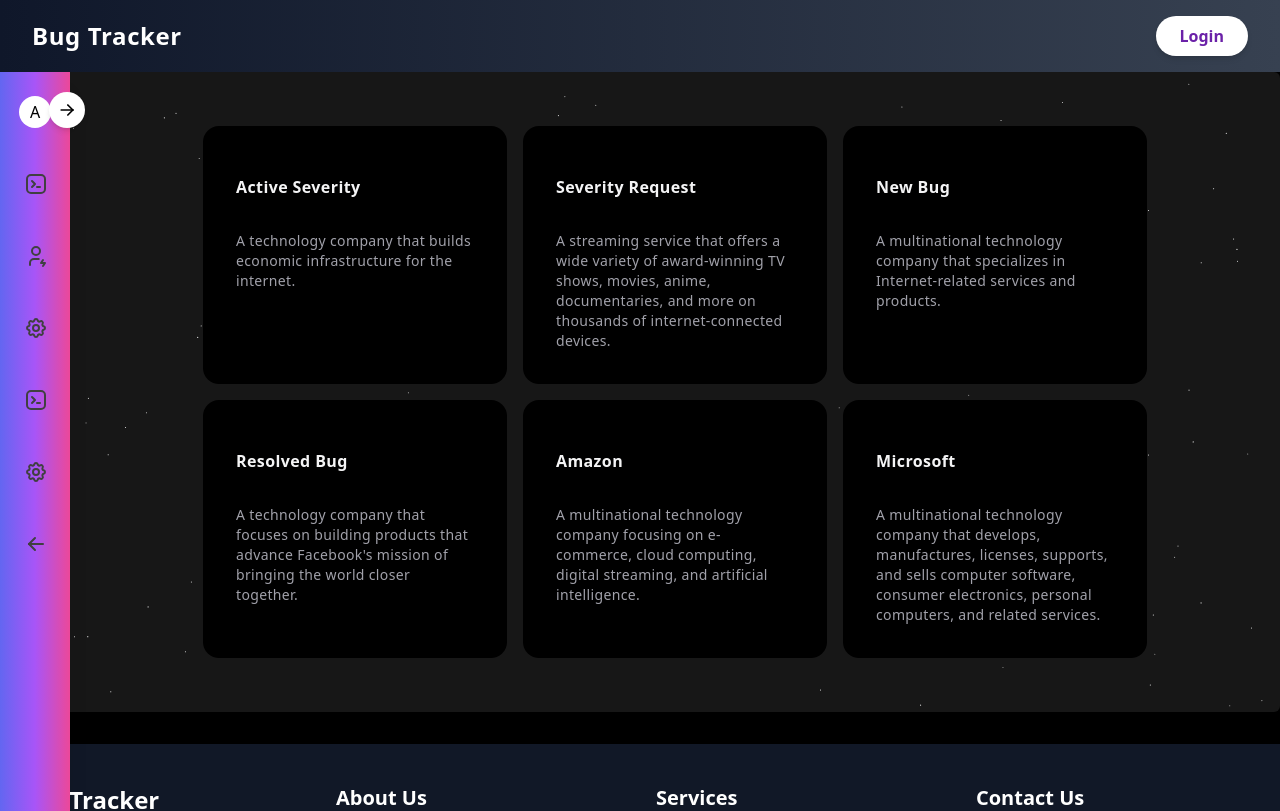
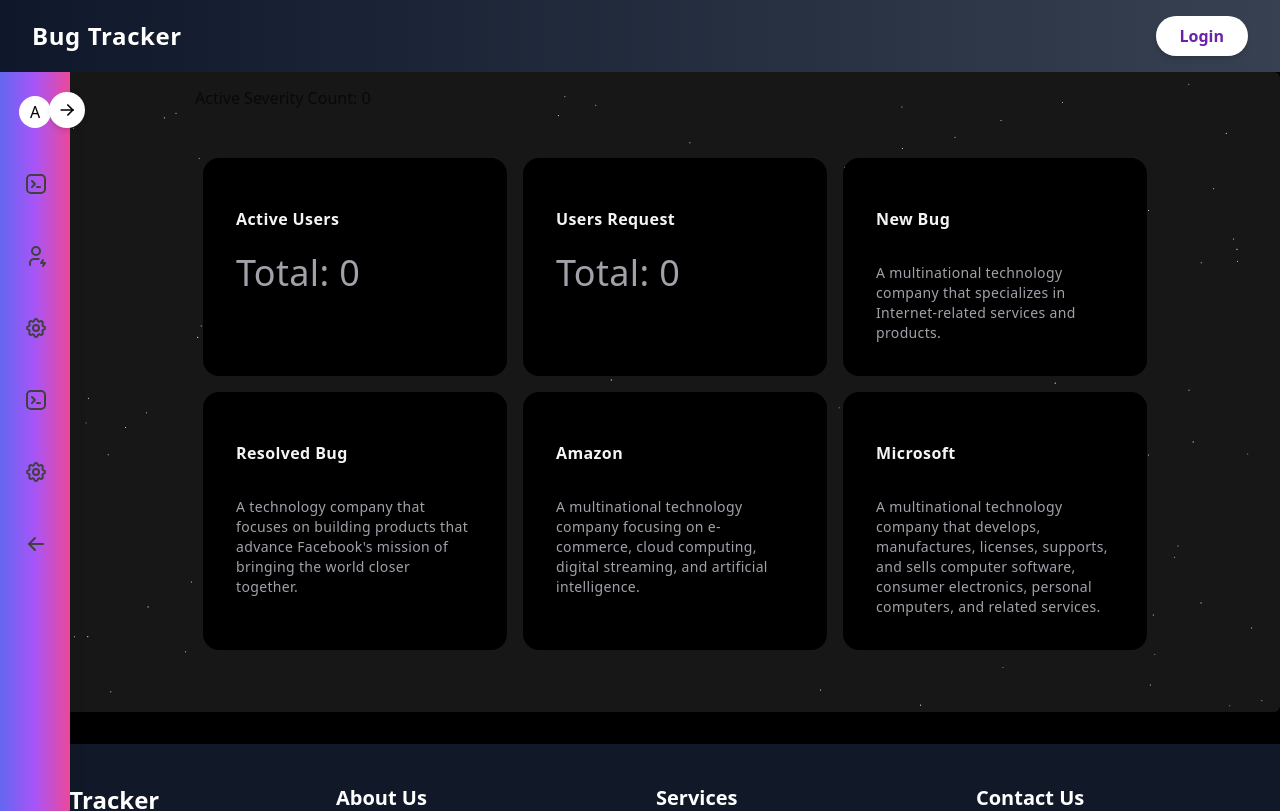
Before and after one commit to R4kesh/BugTracker_Client, a React (Vite) app: page /admindashboard in a window 1280 px wide. Shown: the top 811 px of the page. Built offline with nearby package versions, Linux system fonts and the light colour scheme; no server answers.

Commit message:
user approval list

```diff
--- a/src/components/AdminDashboard/SeverityManagement.tsx
+++ b/src/components/AdminDashboard/SeverityManagement.tsx
@@ -1,4 +1,3 @@
-
 
 // import React from 'react';
 // import AdminNavbar from '../AdminNavbar';
--- a/src/components/CardHoverEffectDemo.tsx
+++ b/src/components/CardHoverEffectDemo.tsx
@@ -3,15 +3,16 @@
 import axios from 'axios';
 
 export function CardHoverEffectDemo() {
-  const [activeSeverityCount, setActiveSeverityCount] = useState(0);
+  const [userRequestCount, setUserRequestCount] = useState(0);
+  const [activeUserCount,setActiveUserCount]=useState(0)
 
   useEffect(() => {
-
     const fetchActiveSeverityCount = async () => {
       try {
-        const response = axios.get('http://localhost:3000/api/dashboard/dashboard_count');
-        console.log('res',response);
-        // setActiveSeverityCount(data.count);
+        const response = await axios.get('http://localhost:3000/api/dashboard/dashboard_count');
+        console.log('res', response.data.userRequestCount);
+        setUserRequestCount(response.data.userRequestCount);
+        setActiveUserCount(response.data.activeUserCount)
       } catch (error) {
         console.error('Error fetching active severity count:', error);
       }
@@ -20,47 +21,58 @@
     fetchActiveSeverityCount();
   }, []);
 
-  return (
-    <div className="max-w-5xl mx-auto px-8">
-      <HoverEffect items={projects} />
-    </div>
-  );
-}
-export const projects = [
+  // Create projects array dynamically using the activeSeverityCount
+  const projects = [
     {
-    title: "Active Severity",
-    description:
-      "A technology company that builds economic infrastructure for the internet.",
-    link: "https://stripe.com",
+      title: "Active Users",
+      description: (
+        <span style={{ fontSize: '36px', fontStyle: 'Roboto' }}>
+          Total: {activeUserCount}
+        </span>
+      ),
+      link: "",
     },
     {
-    title: "Severity Request",
-    description:
-      "A streaming service that offers a wide variety of award-winning TV shows, movies, anime, documentaries, and more on thousands of internet-connected devices.",
-    link: "https://netflix.com",
+      title: "Users Request",
+      description: (
+        <span style={{ fontSize: '36px', fontStyle: 'Roboto' }}>
+          Total: {userRequestCount}
+        </span>
+      ),
+      link: "",
     },
     {
       title: "New Bug",
       description:
         "A multinational technology company that specializes in Internet-related services and products.",
-    link: "https://google.com",
+      link: "",
     },
     {
       title: "Resolved Bug",
       description:
         "A technology company that focuses on building products that advance Facebook's mission of bringing the world closer together.",
-    link: "https://meta.com",
+      link: "",
     },
     {
       title: "Amazon",
       description:
         "A multinational technology company focusing on e-commerce, cloud computing, digital streaming, and artificial intelligence.",
-    link: "https://amazon.com",
+      link: "",
     },
     {
       title: "Microsoft",
       description:
         "A multinational technology company that develops, manufactures, licenses, supports, and sells computer software, consumer electronics, personal computers, and related services.",
-    link: "https://microsoft.com",
+      link: "",
     },
   ];
+
+  return (
+    <div className="max-w-5xl mx-auto px-8">
+      <div>
+        <h3>Active Severity Count: {userRequestCount}</h3> {/* Display the count */}
+      </div>
+      <HoverEffect items={projects} />
+    </div>
+  );
+}
--- a/src/components/Spotlight.tsx
+++ b/src/components/Spotlight.tsx
@@ -32,7 +32,7 @@
         fill="white"
       />
       <div className="p-4 w-full relative z-10 flex flex-col items-center justify-center">
-          <h3 className='text-center text-4xl mb-10 text-white'>Severity New Requests</h3>
+          <h3 className='text-center text-4xl mb-10 text-white'>User New Requests</h3>
         <div className="w-full   max-w-7xl">
           {/* <TableDemo />  */}
           <TableDemostructure/>
--- a/src/components/ui/table.tsx
+++ b/src/components/ui/table.tsx
@@ -1,15 +1,42 @@
-
-import React from 'react';
+import React, { useState, useEffect } from 'react';
+import axios from 'axios';
 
 export const TableDemostructure = () => {
-  const data = [
-    { id: 1, Name: 'John Doe', email: 'john@gmail.com', Number: '9876544321', Role: 'Developer', Action: 'Approve' },
-    // Add more rows if needed...
-  ];
+  const [data, setData] = useState([]);
+
+  useEffect(() => {
+    fetchData();
+  }, []);
+
+  // Function to fetch data
+  const fetchData = async () => {
+    try {
+      const response = await axios.get('http://localhost:3000/api/dashboard/requested_user');
+      setData(response.data); // Set the state with the fetched data
+    } catch (error) {
+      console.error('Error fetching data:', error);
+    }
+  };
+
+  // Function to handle the approval action
+  const handleApprove = async (id) => {
+    try {
+      const response = await axios.put(`http://localhost:3000/api/dashboard/approve_user/${id}`);
+      if (response.data.success) {
+        alert('User approved successfully');
+        fetchData(); // Refresh the table after successful approval
+      } else {
+        alert('Failed to approve the user');
+      }
+    } catch (error) {
+      console.error('Error approving user:', error);
+      alert('An error occurred while approving the user');
+    }
+  };
 
   return (
-    <div className=" overflow-x-auto">
-      <table className="mb-10  min-w-full table-auto bg-gray-900 text-gray-100 rounded-lg shadow-md">
+    <div className="overflow-x-auto">
+      <table className="mb-10 min-w-full table-auto bg-gray-900 text-gray-100 rounded-lg shadow-md">
         <thead>
           <tr className="bg-gray-800 text-left uppercase text-xs text-gray-400">
             <th className="px-6 py-3">ID</th>
@@ -17,7 +44,7 @@
             <th className="px-6 py-3">Email</th>
             <th className="px-6 py-3">Number</th>
             <th className="px-6 py-3">Role</th>
-            <th className="px-6 py-3">Action</th> {/* Updated header */}
+            <th className="px-6 py-3">Action</th>
           </tr>
         </thead>
         <tbody>
@@ -27,17 +54,17 @@
               className={`${index % 2 === 0 ? 'bg-gray-700' : 'bg-gray-800'} hover:bg-gray-600 transition-all duration-200`}
             >
               <td className="px-6 py-4">{row.id}</td>
-              <td className="px-6 py-4">{row.Name}</td>
+              <td className="px-6 py-4">{row.name}</td>
               <td className="px-6 py-4">{row.email}</td>
-              <td className="px-6 py-4">{row.Number}</td>
-              <td className="px-6 py-4" >{row.Role}</td>
+              <td className="px-6 py-4">{row.phoneNumber}</td>
+              <td className="px-6 py-4">{row.role}</td>
               <td className="px-6 py-4">
-                {/* Action button */}
+                {/* Approve button */}
                 <button
                   className="bg-blue-500 hover:bg-blue-600 text-white font-bold py-2 px-4 rounded-lg focus:outline-none focus:ring-2 focus:ring-blue-300"
-                  onClick={() => handleAction(row.id)} // Example onClick handler
+                  onClick={() => handleApprove(row.id)} // Trigger approval on click
                 >
-                  {row.Action}
+                  Approve
                 </button>
               </td>
             </tr>
@@ -47,24 +74,3 @@
     </div>
   );
 };
-
-// Example onClick handler
-const handleAction = (id) => {
-  alert(`Action triggered for row ID: ${id}`);
-};
-
-// // Helper function to add color to severity levels
-// const getSeverityColor = (role) => {
-//   switch (role) {
-//     case 'Critical':
-//       return 'text-red-500 font-bold';
-//     case 'High':
-//       return 'text-orange-500 font-semibold';
-//     case 'Medium':
-//       return 'text-yellow-400 font-medium';
-//     case 'Low':
-//       return 'text-green-500';
-//     default:
-//       return '';
-//   }
-// };
```
Lines whose indentation alone changed are shown as unchanged.
